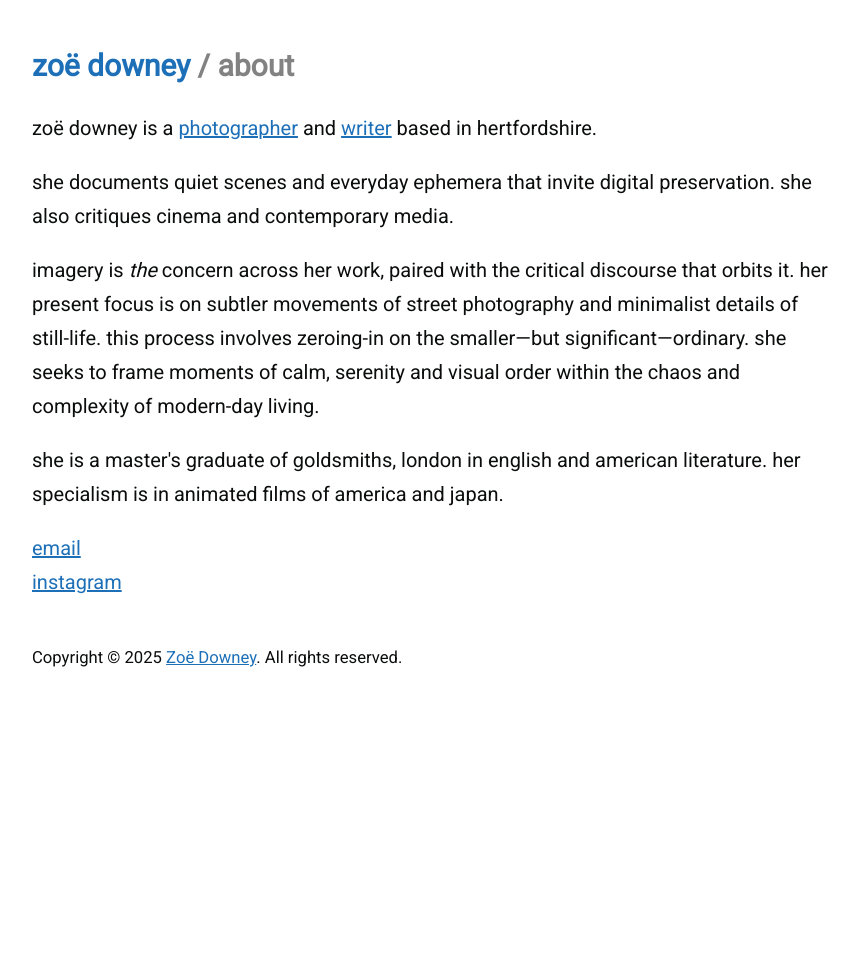
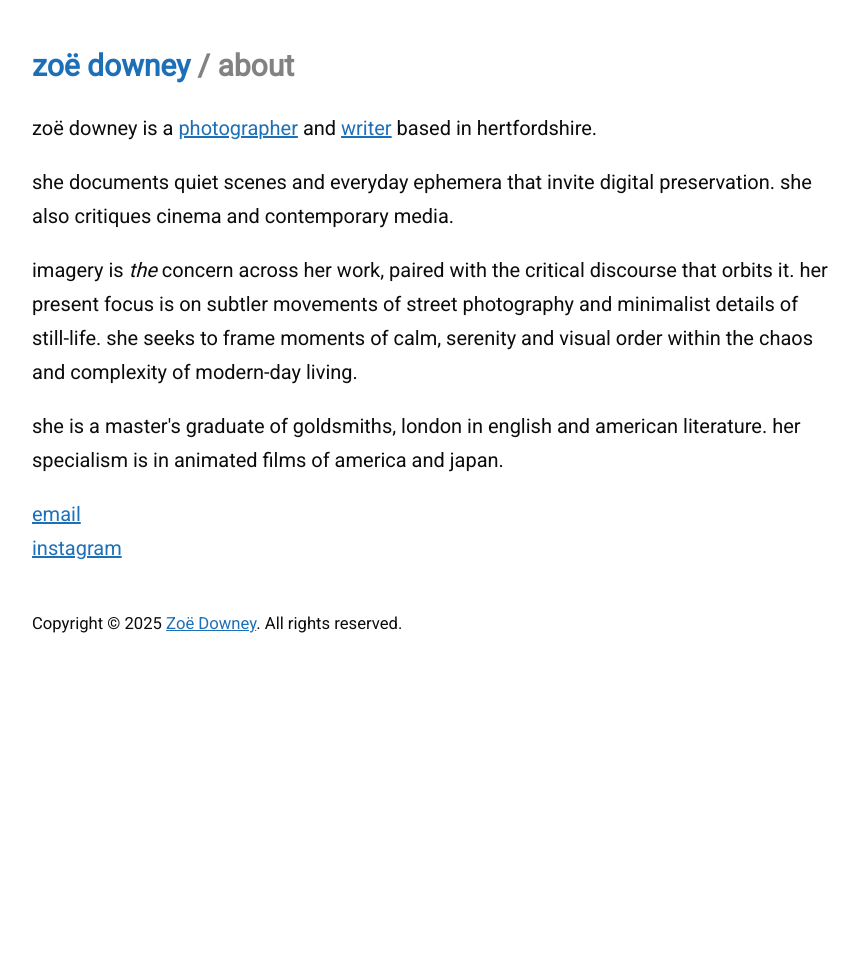
Before and after one commit to zoeurl/zoedowney.github.io, a Jekyll site: the page built from about/index.html, in a window 1280 px wide. Shown: the whole page, without its empty margins (208-1067 px from the left). Built offline with Jekyll 4.4.1, drawn with Linux system fonts in a browser that asks for light colours.

Commit message:
Update index.html

```diff
--- a/about/index.html
+++ b/about/index.html
@@ -7,7 +7,7 @@
 </p>
 she documents quiet scenes and everyday ephemera that invite digital preservation. she also critiques cinema and contemporary media.
 </p>
-imagery is <em>the</em> concern across her work, paired with the critical discourse that orbits it. her present focus is on subtler movements of street photography and minimalist details of still-life. this process involves zeroing-in on the smaller—but significant—ordinary. she seeks to frame moments of calm, serenity and visual order within the chaos and complexity of modern-day living.
+imagery is <em>the</em> concern across her work, paired with the critical discourse that orbits it. her present focus is on subtler movements of street photography and minimalist details of still-life. she seeks to frame moments of calm, serenity and visual order within the chaos and complexity of modern-day living.
 </p>
 she is a master's graduate of goldsmiths, london in english and american literature. her specialism is in animated films of america and japan.
 </p>
```
